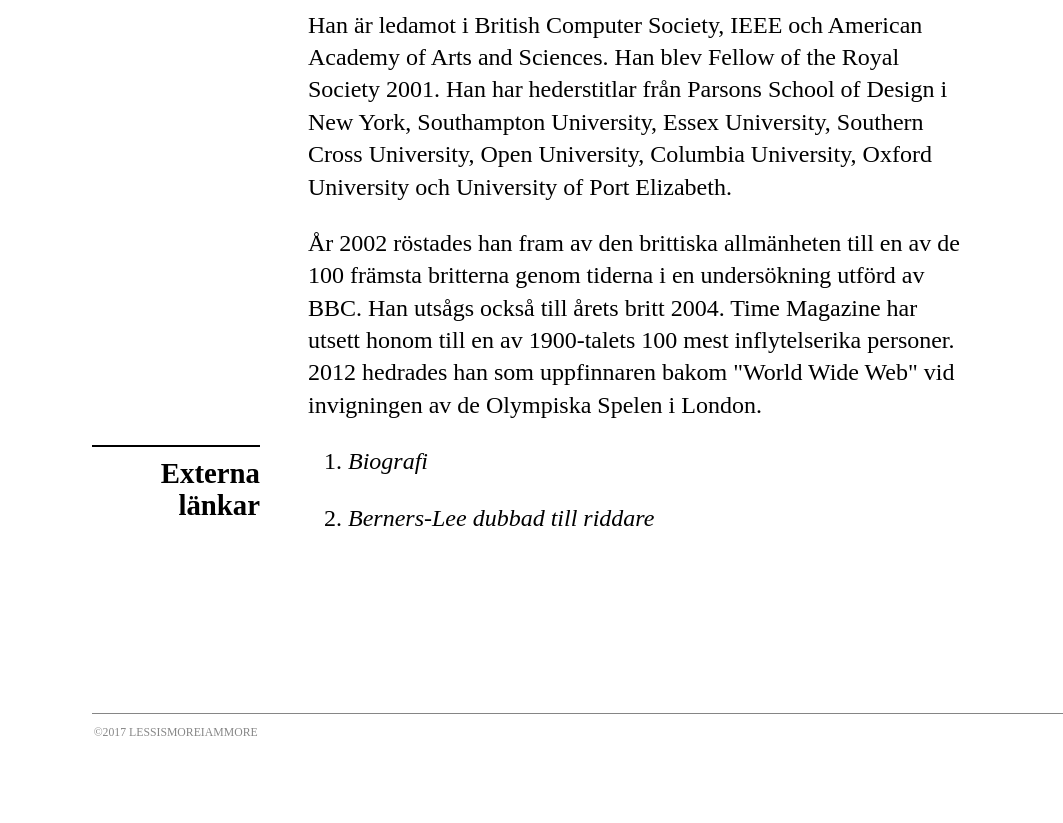
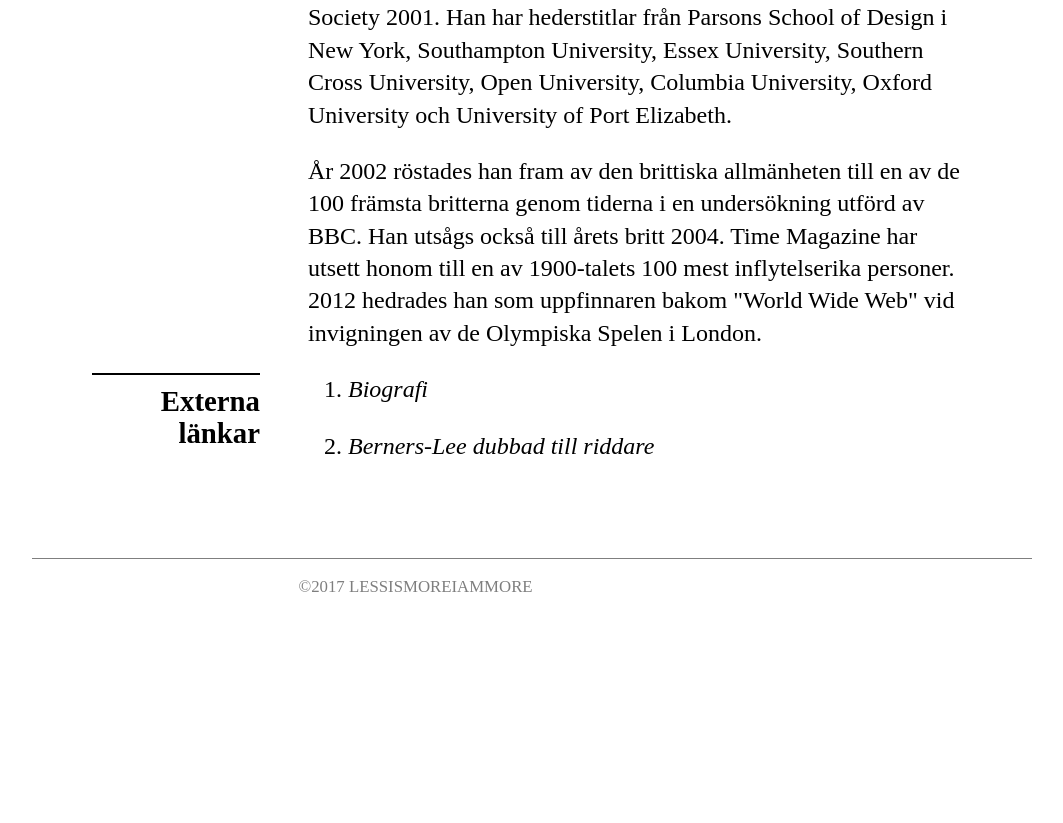
Before and after one commit to lessismoreiammore/webb_typografi, a plain HTML site: page index.html in a window 1280 px wide. Shown: the part 1846-2669 px from the top of the page, without its empty margins (108-1171 px from the left). After the commit the page ends 2501 px from the top, so only its background shows below. Drawn offline with Linux system fonts and the light colour scheme.

Commit message:
Update font sizes for copyright

```diff
--- a/style.css
+++ b/style.css
@@ -51,7 +51,7 @@ body > *{
 
 .content{
   display:block;
-  padding:3rem 0 10rem 0;
+  padding:3rem 0 3rem 0;
 }
 
 .intro{
@@ -74,12 +74,8 @@ body > *{
 
 .footer{
   height:3.5rem;
-  bottom:0;
-  left:2.5rem;
   max-width:1000px;
   width:100%;
-  opacity:0.95;
-  position:absolute;
   border-top:1px solid rgba(0, 0, 0, 0.5);
   margin-left: 0;
   margin-right: 0;
@@ -91,7 +87,7 @@ topic{
   text-transform:uppercase;
   font-size:190%;
   line-height:1.1;
-  margin-top:3rem;
+  margin-top:0rem;
   margin-bottom:3rem;
   padding-top:0.02em;
 /*  how to hyphenate words when line-wrapping
@@ -178,13 +174,14 @@ a:hover{
 .copyright{
 /*  small capitals from capitals  */
   display:block;
-  padding:0.5em 0.1em 1em 0.1em;
+  padding:0.5em 0.1em 0em 0.1em;
   height:100%;
   vertical-align:inherit;
   color: black;
   opacity:0.5;
-  font-size:70%;
   line-height:1.1;
+  margin-bottom: 0;
+  margin-left: 11em;
 }
 
 .copyright a, .copyright span{
@@ -225,4 +222,8 @@ a:hover{
     width: 100%;
     text-align: left;
   }
+
+  .copyright{
+    margin: 2rem;
+  }
 }
```
